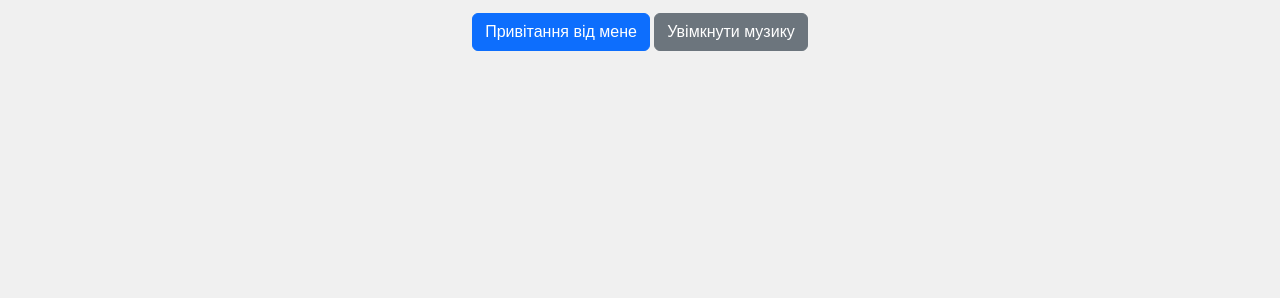
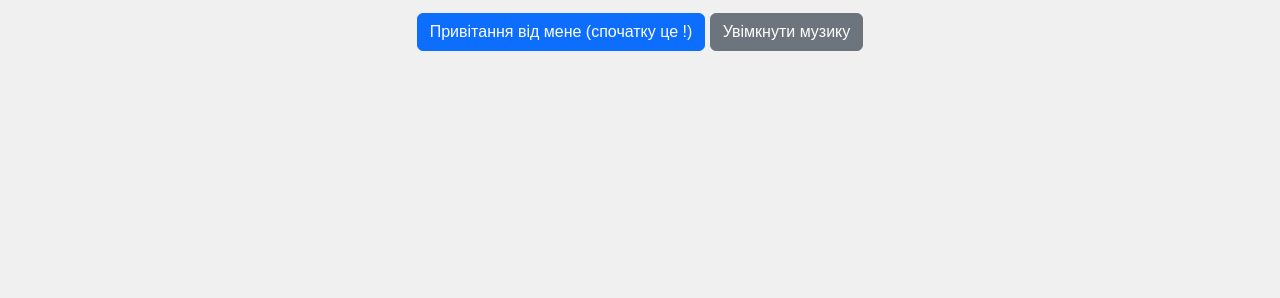
Before and after one commit to MykolaiHehedysh/site, a plain HTML site: page index.html in a window 1280 px wide. Shown: the part 502-800 px from the top of the page. Drawn offline with nearby package versions, Linux system fonts and the light colour scheme.

Commit message:
Update index.html

```diff
--- a/index.html
+++ b/index.html
@@ -78,7 +78,7 @@
               Вітаю тебе з днем народження! Ти мій найкращий!
             </p>
 
-            <button class="btn btn-primary" onclick="playMusic2()">Привітання від мене</button>
+            <button class="btn btn-primary" onclick="playMusic2()">Привітання від мене (спочатку це !)</button>
             <button class="btn btn-secondary" onclick="playMusic()">Увімкнути музику</button>
           </div>
         </div>
```
